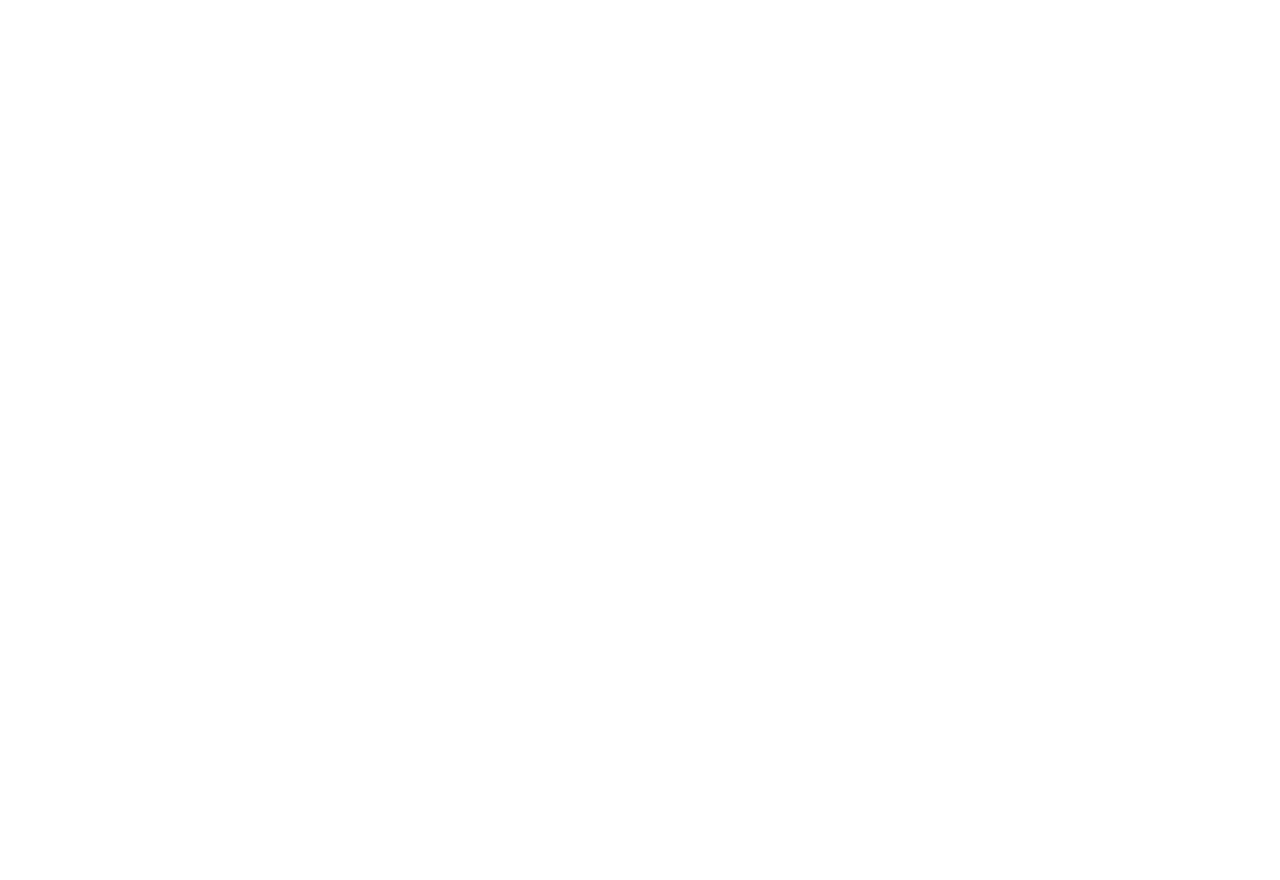
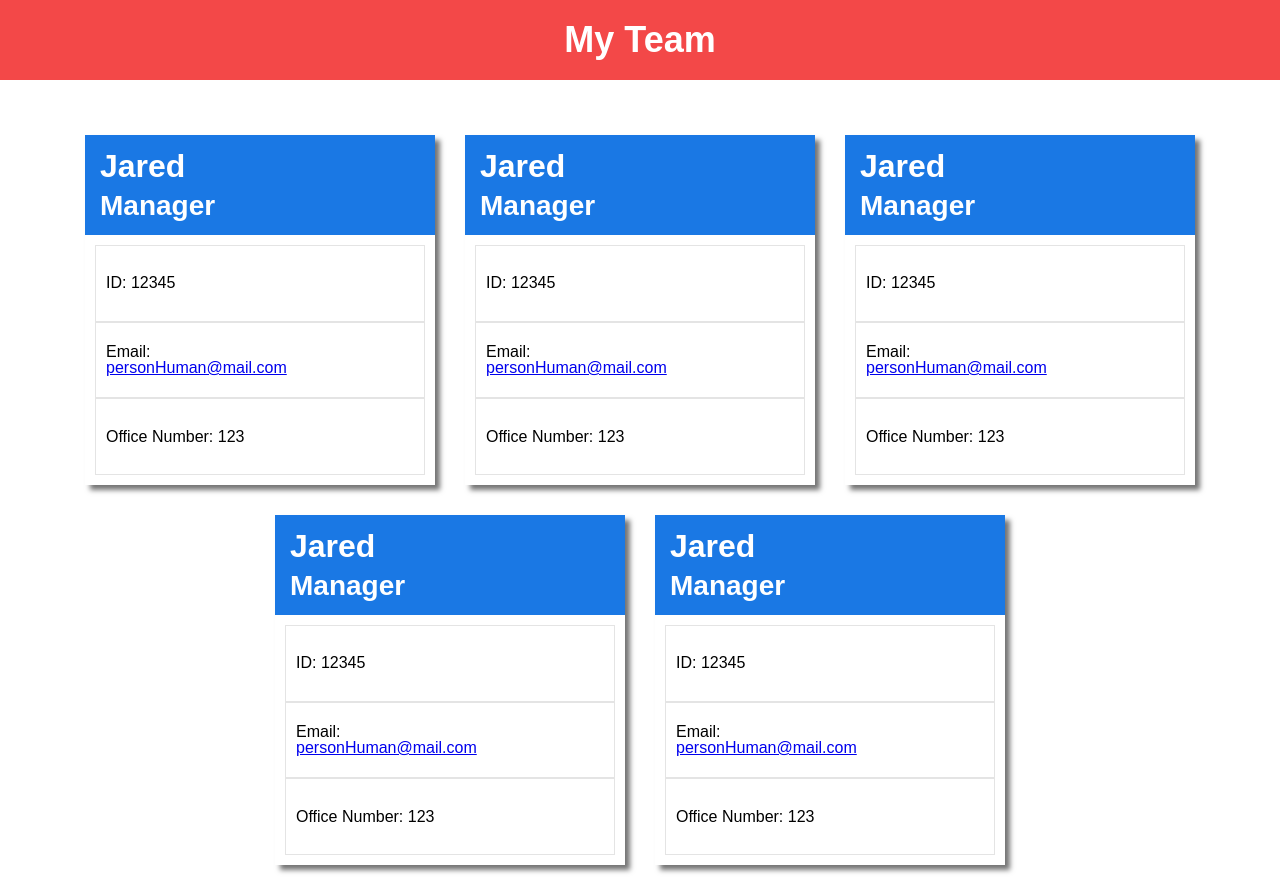
Before and after one commit to brandonnorsworthy/uta-team-profile-generator, a website: page index.html in a window 1280 px wide. Before the commit the page ends 800 px from the top, so only its background shows below. Drawn offline with Linux system fonts and the light colour scheme.

Commit message:
new reset and styles, dummy cards formatted and styled

```diff
--- /dev/null
+++ b/assets/css/reset.css
@@ -0,0 +1,33 @@
+/* Resets the box size of every element */
+* {
+  margin: 0;
+  padding: 0;
+  box-sizing: border-box;
+}
+
+/* Gives the body element a parent height to compare against */
+html {
+  height: 100%;
+}
+
+body {
+  min-height: 100%;
+  line-height: 1;
+  font-family: sans-serif;
+}
+
+h1, h2, h3, h4, h5, h6 {
+  font-size: 100%;
+}
+
+/* Matches the font of special elements to the rest of the page */
+input, select, option, optgroup, textarea, button,
+pre, code {
+  font-size: 100%;
+  font-family: inherit;
+}
+
+/* Removes default bullet points from lists */
+ol, ul {
+  list-style: none;
+}
--- /dev/null
+++ b/assets/css/style.css
@@ -0,0 +1,58 @@
+header {
+    display: flex;
+    justify-content: center;
+    align-items: center;
+    height: 10vh;
+    color: #ffffff;
+    background-color: #f34848;
+}
+
+header h1 {
+    font-size: 225%;
+}
+
+section {
+    padding-top: 5vh;
+    display: flex;
+    flex-wrap: wrap;
+    align-items: center;
+    justify-content: center;
+}
+
+.card {
+    margin: 15px;
+    width: 350px;
+    height: 350px;
+    box-shadow: 5px 5px 5px #757575;
+}
+
+.card-top {
+    padding: 15px 0 15px 15px;
+    color: #ffffff;
+    background-color: #1a78e4;
+}
+
+.card-top h1 {
+    font-size: 200%;
+}
+
+.card-top h2 {
+    font-size: 175%;
+    padding-top: 10px;
+}
+
+.card-bottom {
+   padding: 10px;
+   height: 250px;
+   flex-direction: column;
+   display: flex;
+}
+
+.card-bottom p {
+    flex: 1;
+    display: flex;
+    justify-content: center;
+    flex-direction: column;
+    padding: 10px;
+    border: 1px solid #e4e4e4;
+}
--- a/index.html
+++ b/index.html
@@ -4,11 +4,72 @@
     <meta charset="UTF-8">
     <meta http-equiv="X-UA-Compatible" content="IE=edge">
     <meta name="viewport" content="width=device-width, initial-scale=1.0">
-    <link rel="stylesheet" href="../src/style.css">
-    <link rel="shortcut icon" href="../src/favicon.ico" type="image/x-icon">
+    <link rel="stylesheet" href="./assets/css/reset.css">
+    <link rel="stylesheet" href="./assets/css/style.css">
+    <link rel="shortcut icon" href="./src/favicon.ico?" type="image/x-icon">
     <title>Team Profiles</title>
 </head>
 <body>
-
+    <header>
+        <h1>My Team</h1>
+    </header>
+    <section>
+        <div class="card">
+            <div class="card-top">
+                <h1>Jared</h1>
+                <h2>Manager</h2>
+            </div>
+            <div class="card-bottom">
+                <p>ID: 12345</p>
+                <p>Email: <a href="mailto:personHuman@mail.com?subject=SUBJECTHERE&body=BODYMESSAGE%20STUFF">personHuman@mail.com</a></p>
+                <p>Office Number: 123</p>
+            </div>
+        </div>
+        <div class="card">
+            <div class="card-top">
+                <h1>Jared</h1>
+                <h2>Manager</h2>
+            </div>
+            <div class="card-bottom">
+                <p>ID: 12345</p>
+                <p>Email: <a href="mailto:personHuman@mail.com?subject=SUBJECTHERE&body=BODYMESSAGE%20STUFF">personHuman@mail.com</a></p>
+                <p>Office Number: 123</p>
+            </div>
+        </div>
+        <div class="card">
+            <div class="card-top">
+                <h1>Jared</h1>
+                <h2>Manager</h2>
+            </div>
+            <div class="card-bottom">
+                <p>ID: 12345</p>
+                <p>Email: <a href="mailto:personHuman@mail.com?subject=SUBJECTHERE&body=BODYMESSAGE%20STUFF">personHuman@mail.com</a></p>
+                <p>Office Number: 123</p>
+            </div>
+        </div>
+        <div class="card">
+            <div class="card-top">
+                <h1>Jared</h1>
+                <h2>Manager</h2>
+            </div>
+            <div class="card-bottom">
+                <p>ID: 12345</p>
+                <p>Email: <a href="mailto:personHuman@mail.com?subject=SUBJECTHERE&body=BODYMESSAGE%20STUFF">personHuman@mail.com</a></p>
+                <p>Office Number: 123</p>
+            </div>
+        </div>
+        <div class="card">
+            <div class="card-top">
+                <h1>Jared</h1>
+                <h2>Manager</h2>
+            </div>
+            <div class="card-bottom">
+                <p>ID: 12345</p>
+                <p>Email: <a href="mailto:personHuman@mail.com?subject=SUBJECTHERE&body=BODYMESSAGE%20STUFF">personHuman@mail.com</a></p>
+                <p>Office Number: 123</p>
+            </div>
+        </div>
+        <!-- dynamic content goes here -->
+    </section>
 </body>
 </html>
```
